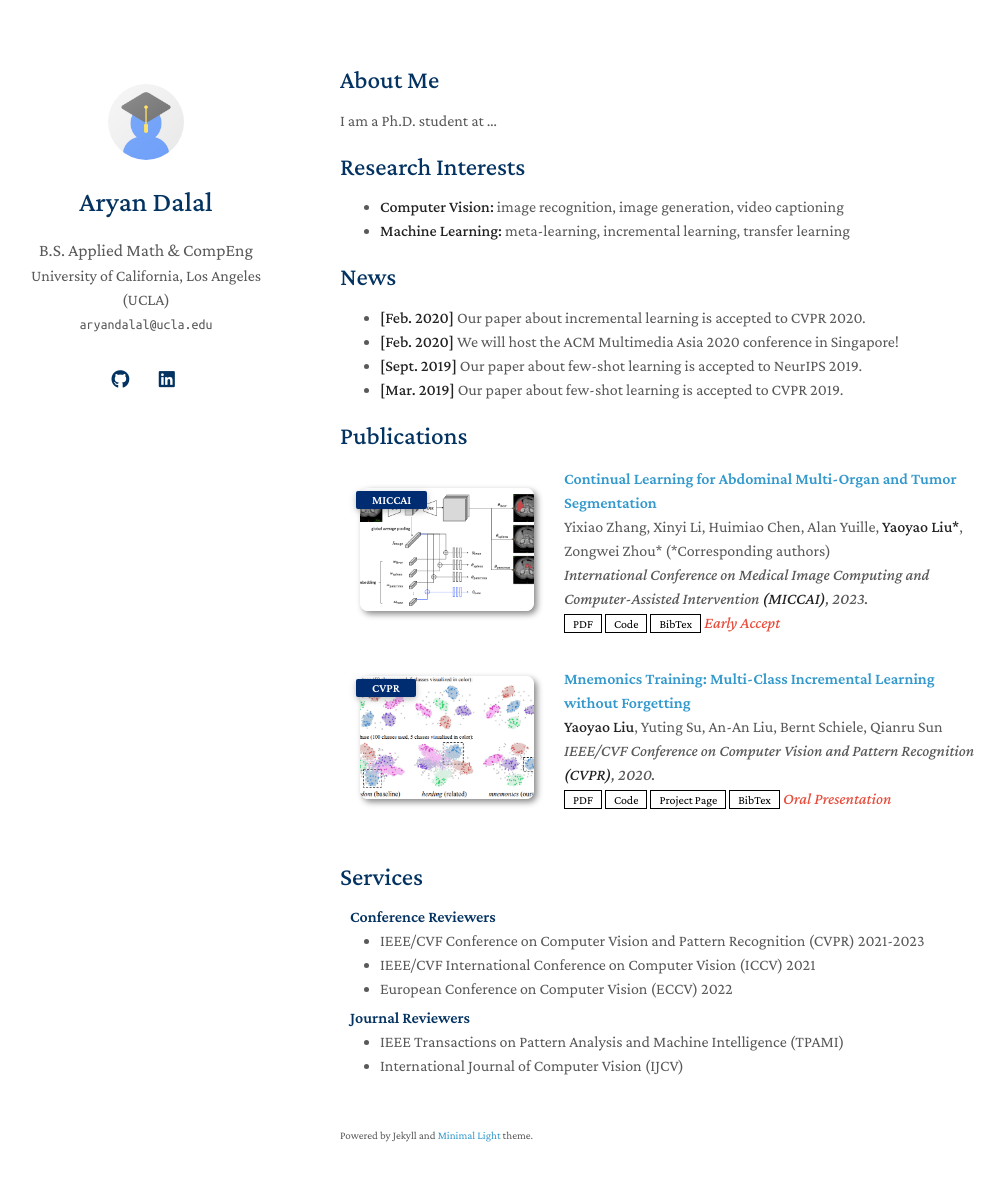
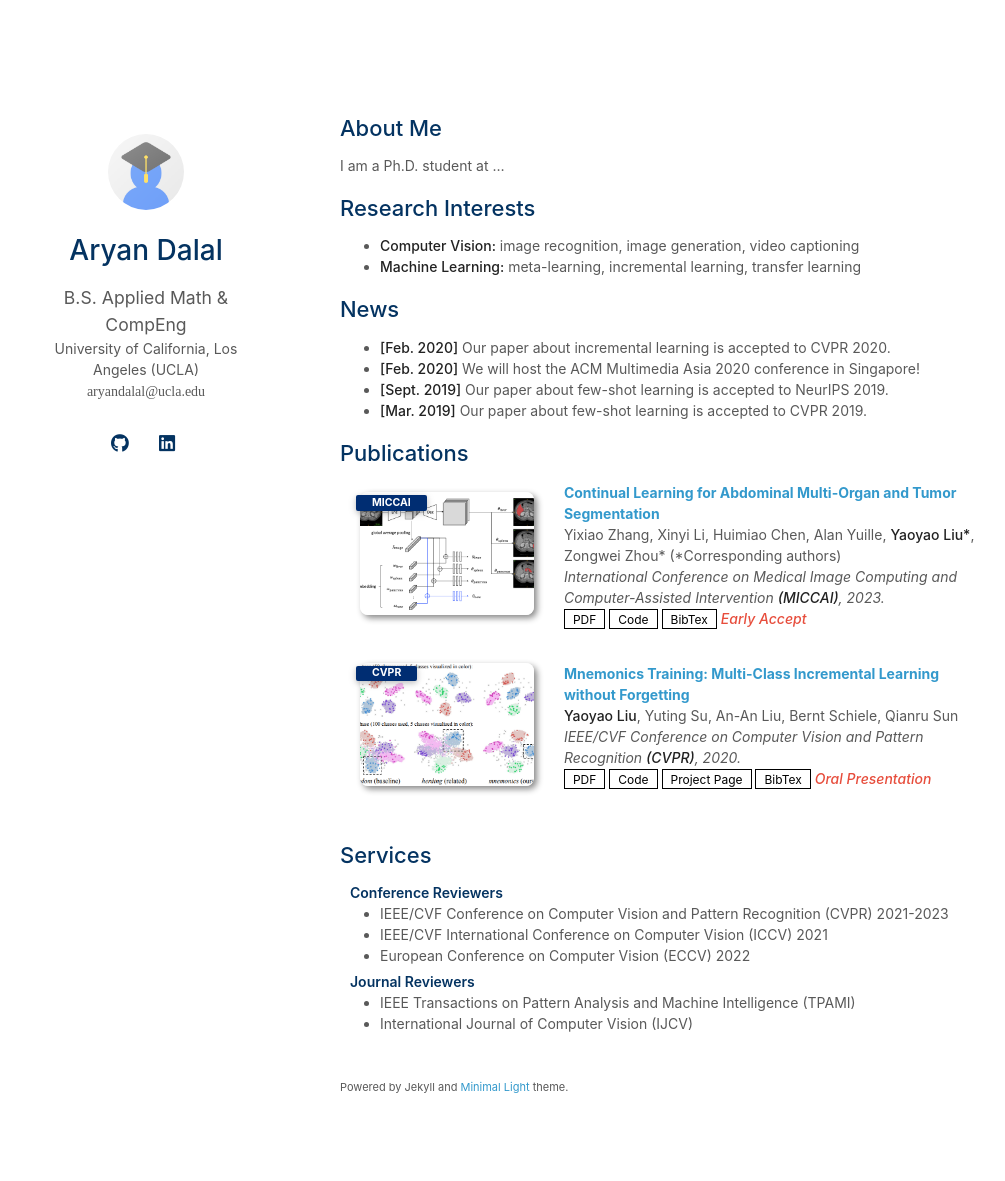
Before and after one commit to DalalAryan/dalalaryan.github.io, a Jekyll site: the page built from index.md, in a window 1280 px wide and 1216 px high. Shown: the top 1181 px of the window, without its empty margins (130-1135 px from the left). Built offline with Jekyll 4.4.1, drawn with Linux system fonts in a browser that asks for light colours; a style sheet for code colours, icons or effects is not loaded; our own code applies the rules of GitHub Pages for plain Markdown files.

Commit message:
Change font preference to Sans Serif

```diff
--- a/_config.yml
+++ b/_config.yml
@@ -34,7 +34,7 @@ auto_dark_mode: true
 
 # Font
 # You can use this option to choose between Serif or Sans Serif fonts.
-font: "Serif" # or "Sans Serif"
+font: "Sans Serif" # or "Sans Serif"
 
 # Google Analytics ID
 # Please remove this if you don't use Google Analytics
```
